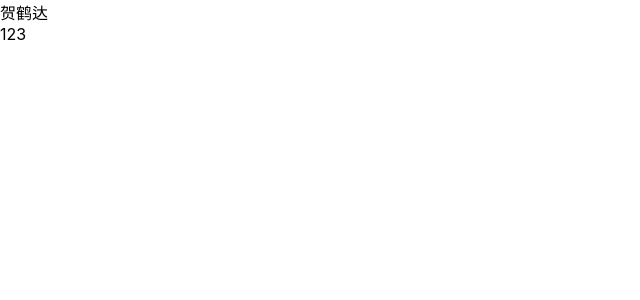
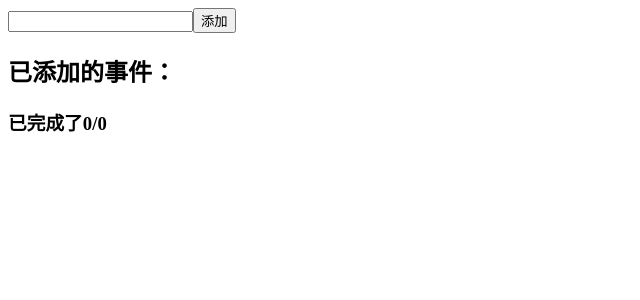
Before and after one commit to Bai-xiaoxiao/react-2021, a React (Create React App) app in the folder react_staging/: page / in a window 1280 px wide. Shown: the top 300 px of the page, without its empty margins (0-640 px from the left). Built offline with nearby package versions, Linux system fonts and the light colour scheme.

Commit message:
删除文件，添加todolist组件

```diff
--- a/react_staging/src/App.css
+++ /dev/null
@@ -1,38 +0,0 @@
-.App {
-  text-align: center;
-}
-
-.App-logo {
-  height: 40vmin;
-  pointer-events: none;
-}
-
-@media (prefers-reduced-motion: no-preference) {
-  .App-logo {
-    animation: App-logo-spin infinite 20s linear;
-  }
-}
-
-.App-header {
-  background-color: #282c34;
-  min-height: 100vh;
-  display: flex;
-  flex-direction: column;
-  align-items: center;
-  justify-content: center;
-  font-size: calc(10px + 2vmin);
-  color: white;
-}
-
-.App-link {
-  color: #61dafb;
-}
-
-@keyframes App-logo-spin {
-  from {
-    transform: rotate(0deg);
-  }
-  to {
-    transform: rotate(360deg);
-  }
-}
--- a/react_staging/src/App.jsx
+++ b/react_staging/src/App.jsx
@@ -1,13 +1,12 @@
-import {Component} from 'react'
-import Hello from './components/Hello'
+import React, { Component } from 'react'
+import TodoList from './components/ToDoList'
 
 export default class App extends Component {
   render() {
     return (
-      <div className="App">
-        贺鹤达
-        <Hello />
+      <div>
+        <TodoList />
       </div>
-    );
+    )
   }
 }
--- a/react_staging/src/components/Hello/index.jsx
+++ /dev/null
@@ -1,18 +0,0 @@
-import {Component} from 'react'
-
-export default class Hello extends Component {
-  render() {
-    let a = 0
-    let b = null
-    if(a === 0) {
-      b = 123
-    } else {
-      b = 'asdasd'
-    }
-    return (
-      <div>
-        {b}
-      </div>
-    )
-  }
-}
--- /dev/null
+++ b/react_staging/src/components/ToDoList/index.jsx
@@ -0,0 +1,84 @@
+import React, { Component } from 'react'
+
+export default class ToDoList extends Component {
+  state = {
+    list: [],
+  }
+
+  iptDom = React.createRef()
+
+  add = () => {
+    const { list } = this.state
+    const iptValue = this.iptDom.current.value
+    if (iptValue === '') {
+      alert('请输入事件名称')
+      return
+    }
+
+    this.setState({
+      list: [{
+        id: list.length,
+        text: iptValue,
+        status: false
+      }, ...list]
+    })
+
+    this.iptDom.current.value = ''
+  }
+
+  del = (id) => {
+    return () => {
+      const { list } = this.state
+      this.setState({
+        list: list.filter(item => item.id !== id)
+      })
+    }
+  }
+
+  changeStatus = (itemObj) => {
+    // 如果是这种写法，state虽然改了，但是不会触发render，需要手动
+    // 不过react并不建议使用forceUpdate()
+    // itemObj.status = !itemObj.status
+    // this.forceUpdate()
+
+    // 必须调用setState才会更新视图
+    const { list } = this.state
+    list.find(item => item.id === itemObj.id).status = !itemObj.status
+    this.setState({
+      list
+    })
+  }
+
+  render() {
+    const { list } = this.state
+    return (
+      <div>
+        <input ref={this.iptDom} type="text" />
+        <button onClick={this.add}>添加</button>
+
+        <h2>已添加的事件：</h2>
+        <ul>
+          {
+            list.map(item => {
+              return (
+                <li key={item.id}>
+                  <input type="checkbox" onChange={() => this.changeStatus(item)} />
+                  {item.text}
+                  <button onClick={this.del(item.id)}>删除</button>
+                </li>
+              )
+            })
+          }
+        </ul>
+
+        <h3>
+          已完成了
+          {
+            list.filter(item => item.status).length
+          }
+          /
+          {list.length}</h3>
+      </div>
+    )
+  }
+}
--- a/react_staging/src/index.css
+++ /dev/null
@@ -1,13 +0,0 @@
-body {
-  margin: 0;
-  font-family: -apple-system, BlinkMacSystemFont, 'Segoe UI', 'Roboto', 'Oxygen',
-    'Ubuntu', 'Cantarell', 'Fira Sans', 'Droid Sans', 'Helvetica Neue',
-    sans-serif;
-  -webkit-font-smoothing: antialiased;
-  -moz-osx-font-smoothing: grayscale;
-}
-
-code {
-  font-family: source-code-pro, Menlo, Monaco, Consolas, 'Courier New',
-    monospace;
-}
--- /dev/null
+++ b/react_staging/src/index.js
@@ -0,0 +1,5 @@
+import React from 'react'
+import ReactDOM from 'react-dom'
+import App from './APP'
+
+ReactDOM.render(<App />, document.getElementById('root'));
--- a/react_staging/src/index.jsx
+++ /dev/null
@@ -1,20 +0,0 @@
-import React from 'react';
-import ReactDOM from 'react-dom';
-import './index.css';
-import App from './App';
-import reportWebVitals from './reportWebVitals';
-
-ReactDOM.render(
-  /* React.StrictMode帮助检查代码中不合理的地方
-    例如字符串类型的ref="xxx"
-  */
-  <React.StrictMode>
-    <App />
-  </React.StrictMode>,
-  document.getElementById('root')
-);
-
-// If you want to start measuring performance in your app, pass a function
-// to log results (for example: reportWebVitals(console.log))
-// or send to an analytics endpoint. Learn more: https://bit.ly/CRA-vitals
-reportWebVitals();
--- a/react_staging/src/reportWebVitals.js
+++ /dev/null
@@ -1,13 +0,0 @@
-const reportWebVitals = onPerfEntry => {
-  if (onPerfEntry && onPerfEntry instanceof Function) {
-    import('web-vitals').then(({ getCLS, getFID, getFCP, getLCP, getTTFB }) => {
-      getCLS(onPerfEntry);
-      getFID(onPerfEntry);
-      getFCP(onPerfEntry);
-      getLCP(onPerfEntry);
-      getTTFB(onPerfEntry);
-    });
-  }
-};
-
-export default reportWebVitals;
```
Also changed, not shown: react_staging/src/setupTests.js (deleted, +0 -5 lines), react_staging/src/logo.svg (deleted), 1 other file (tests, documents, lock files or other folders).
